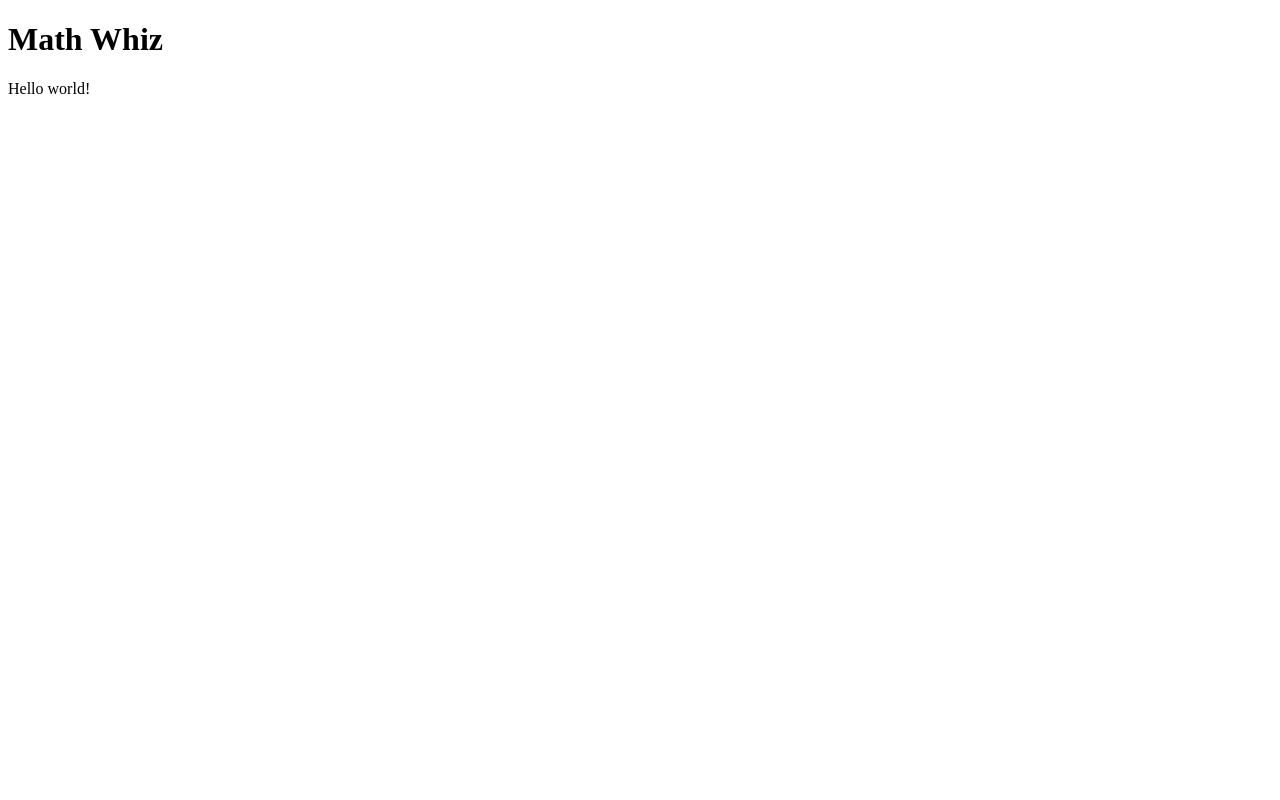
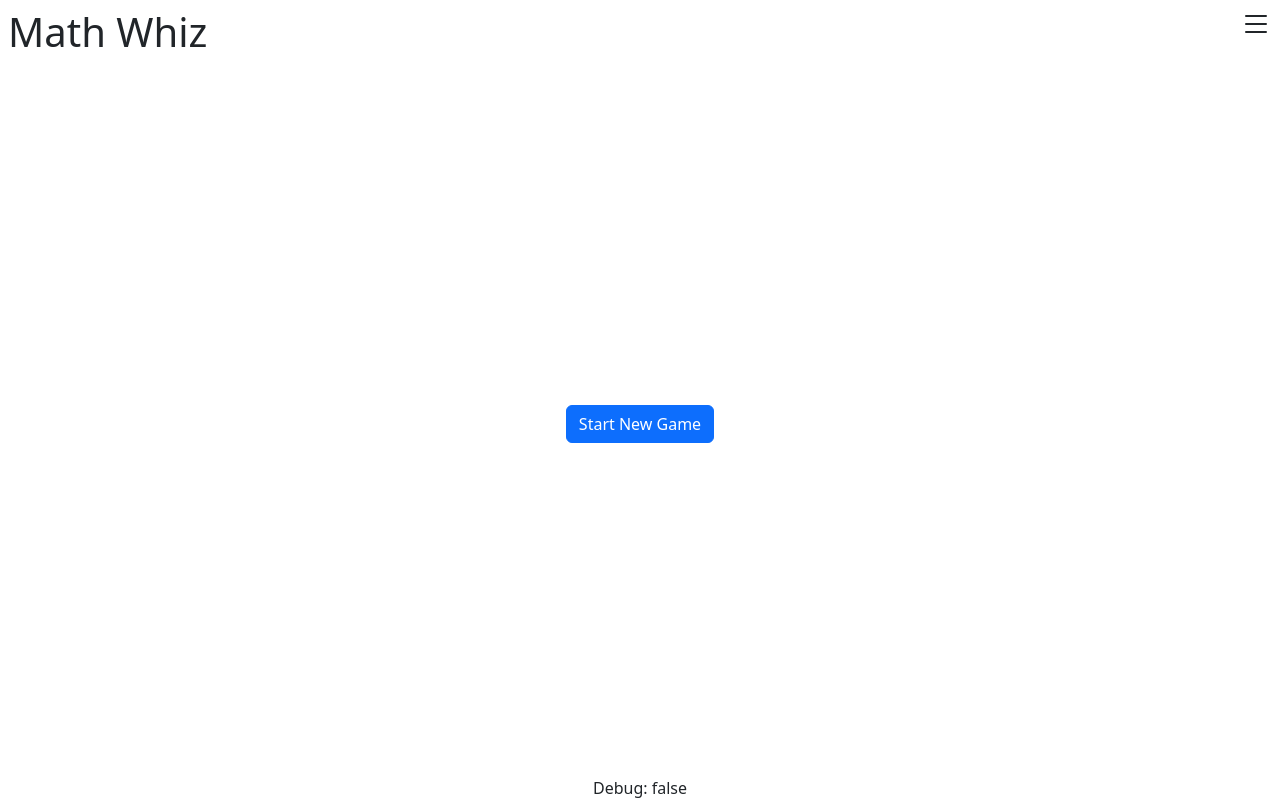
Before and after one commit to arcanemachine/math-whiz, a plain HTML site: page index.html in a window 1280 px wide. Drawn offline with nearby package versions, Linux system fonts and the light colour scheme.

Commit message:
Begin creating menu

```diff
--- a/index.html
+++ b/index.html
@@ -14,13 +14,13 @@
 
     <!-- CSS -->
 
-    <!-- bootstrap
+    <!-- bootstrap -->
     <link href="https://cdn.jsdelivr.net/npm/bootstrap@5.x.x/dist/css/bootstrap.min.css"
           rel="stylesheet"
-          crossorigin="anonymous"> -->
+          crossorigin="anonymous">
 
-    <!-- custom
-    <link rel="stylesheet" href="styles.css"> -->
+    <!-- custom styles -->
+    <link rel="stylesheet" href="styles.css">
 
 
     <!-- JS -->
@@ -38,16 +38,63 @@
     </script>
 
     <!-- live.js -->
-    <script defer src="/live.js"></script>
+    <script defer
+      src="https://cdn.jsdelivr.net/gh/Q42/LiveJS@master/livejs.js"
+    ></script>
 
   </head>
-  <body>
+  <body x-data="aMathWhizComponent()">
 
-    <h1 id="text-center">Math Whiz</h1>
+    <section class="page-content d-flex flex-column flex-center">
 
-    <div x-data="aMathWhizComponent()"
-         x-text="helloString">
-    </div>
+      <div class="w-100 my-2 d-flex">
+        <!-- title -->
+        <h1 class="ms-2 flex-grow-1 cursor-default user-select-none">
+          Math Whiz
+        </h1>
+
+        <!-- menu icon -->
+        <div class="cursor-pointer"
+             title="Options menu">
+          <span class="p-2">
+            <svg xmlns="http://www.w3.org/2000/svg"
+                 width="32"
+                 height="32"
+                 fill="currentColor"
+                 class="bi bi-list"
+                 viewBox="0 0 16 16">
+              <path fill-rule="evenodd"
+                    d="M2.5 12a.5.5 0 0 1 .5-.5h10a.5.5 0 0 1 0 1H3a.5.5 0 0
+                       1-.5-.5zm0-4a.5.5 0 0 1 .5-.5h10a.5.5 0 0 1 0 1H3a.5.5 0
+                       0 1-.5-.5zm0-4a.5.5 0 0 1 .5-.5h10a.5.5 0 0 1 0 1H3a.5.5
+                       0 0 1-.5-.5z"/>
+            </svg>
+          </div>
+
+        </div>
+      </div>
+
+      <!-- main menu -->
+      <div x-show="!gameLoopIsActive"
+           x-transition.opacity
+           class="flex-grow-1 d-flex flex-center">
+
+        <div class="d-flex flex-center">
+          <button class="btn btn-primary"
+                  @click="gameStart()">
+            Start New Game
+          </button>
+        </div>
+
+      </div>
+
+      <!-- status bar -->
+      <div class="d-flex">
+        <div>Debug:&nbsp;</div>
+        <div x-text="gameLoopIsActive"></div>
+      </div>
+
+    </section>
 
 	</body>
 </html>
--- a/script.js
+++ b/script.js
@@ -3,9 +3,13 @@
 
 "use strict";
 
-function aMathWhizComponent() { // options = {}) {
+function aMathWhizComponent() {
   return {
-    // ...options,
-    helloString: "Hello world!",
+    gameLoopIsActive: false,
+
+
+    gameStart() {
+      this.gameLoopIsActive = true;
+    },
   };
 }
--- /dev/null
+++ b/styles.css
@@ -0,0 +1,27 @@
+/* components */
+.page-content {
+  height: 100vh;
+  width: 100vw;
+}
+
+/* utility classes */
+.cursor-default {
+  cursor: default;
+}
+
+.cursor-pointer {
+  cursor: pointer;
+}
+
+.flex-center {
+  justify-content: center;
+  align-items: center;
+}
+
+.user-select-none {
+  user-select: none;
+}
+
+.w-100 {
+  width: 100%;
+}
```
